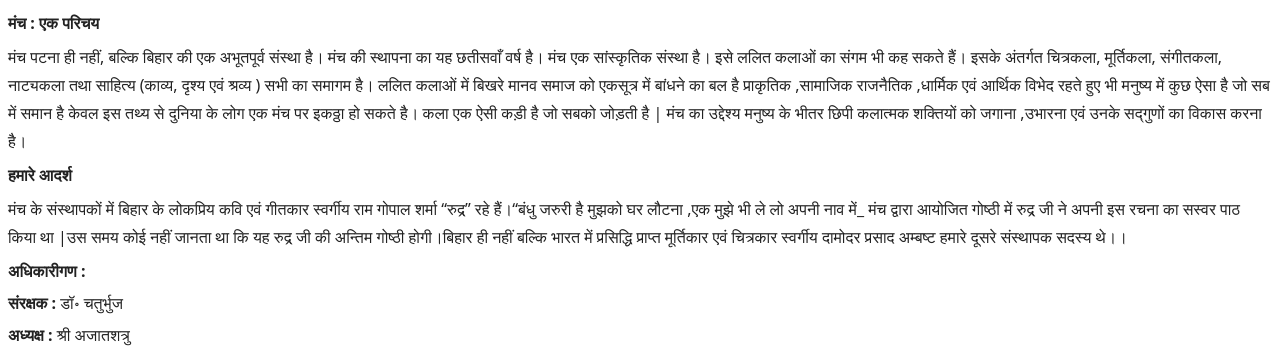
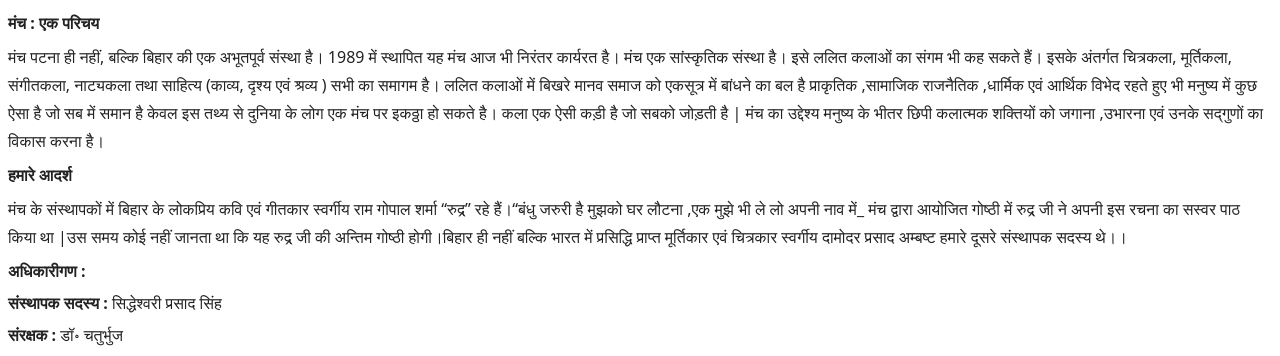
Before and after one commit to webhouseraj-netizen/daimond_demo_ui, a React (Vite) app: page /manch in a window 1280 px wide. Shown: the part 265-621 px from the top of the page. Built offline with nearby package versions, Linux system fonts and the light colour scheme; no server answers; the HTML template or start-up script is replaced by a standard one.

Commit message:
logo change

```diff
--- a/src/Component/Footer.jsx
+++ b/src/Component/Footer.jsx
@@ -12,29 +12,6 @@ import { useEffect, useState } from "react";
 import axios from "axios";
 
 export default function Footer() {
-  // const location = useLocation();
-
-  // Default numbers
-  // let phoneNumbers = [{ number: "9234667396" }, { number: "7903595077" }];
-  // let Email = [{ email: "diamondads90@gmail.com" }];
-
-  // if (location.pathname === "/manch") {
-  //   Email = [{ email: "munch@gmail.com" }];
-
-  //   console.log(Email);
-  // } else if (location.pathname === "/kinder-garten") {
-  //   Email = [{ email: "info@kgpsbakhri.com" }];
-  // }
-
-  // // Change based on route
-  // if (location.pathname === "/manch") {
-  //   phoneNumbers = [{ number: "9234667396" }];
-  // } else if (location.pathname === "/kinder-garten") {
-  //   phoneNumbers = [{ number: "9234667396" }];
-  // }
-
-
-
 
 
   const location = useLocation();
@@ -48,8 +25,10 @@ export default function Footer() {
         if (location.pathname === "/manch") page = "manch";
         else if (location.pathname === "/kinder-garten") page = "kinder-garten";
 
-        const res = await axios.get(`https://daimondads-backend.onrender.com/api/getfooter/${page}`);
-        console.log("footer",res);
+        const res = await axios.get(
+          `https://daimondads-backend.onrender.com/api/getfooter/${page}`
+        );
+        console.log("footer", res);
 
         setContact(res.data.data);
       } catch (err) {
@@ -62,19 +41,19 @@ export default function Footer() {
 
   if (!contact) return <div>Loading...</div>;
 
-
-
   return (
     <>
       <footer className="bg-gradient-to-r from-purple-800 to-blue-900 text-cyan-200 py-8 px-5">
         <div className="lg:max-w-7xl mx-auto grid md:grid-cols-2   lg:grid-cols-[300px_repeat(3,1fr)] gap-12">
           {/* Logo & About */}
           <div className="min-w-[220px]">
-            <img
-              src={image}
-              alt="diamond adsLogo"
-              className="h-10 mb-3 text-cyan-200 bg-white"
-            />
+            <Link to="/" className="bg-[#ffffff] text-white">
+              <img
+                src={image}
+                alt="Diamond Ads Logo"
+                className="h-[80px] w-[170px] text-white object-contain"
+              />
+            </Link>
             <p className="mb-4 text-[19px]">
               Since its inception in 1990, Diamond Ads has been at the forefront
               of the advertising industry, pioneering innovative strategies and
@@ -209,7 +188,10 @@ export default function Footer() {
             </h3>
             <ul className="space-y-3">
               <li className="flex gap-2 items-center">
-                <MdLocationOn  size={28} className="text-cyan-400 cursor-pointer text-3xl md:text-[5rem]" />
+                <MdLocationOn
+                  size={28}
+                  className="text-cyan-400 cursor-pointer text-3xl md:text-[5rem]"
+                />
                 <span className="text-[20px]">{contact?.address}</span>
               </li>
 
--- a/src/Component/ManchProfile.jsx
+++ b/src/Component/ManchProfile.jsx
@@ -1,16 +1,12 @@
 import manchLogo from "../assets/manch.png"; // path apne project ke hisaab se set karein
 import MunchGallery from "./Cards/MunchGallery";
 
-
-
-
 export default function ManchProfile() {
-
   const sections = [
     {
       title: "मंच : एक परिचय",
       content:
-      "मंच पटना ही नहीं, बल्कि बिहार की एक अभूतपूर्व  संस्था है। मंच की स्थापना का यह छतीसवाँ  वर्ष है। मंच एक सांस्कृतिक संस्था है। इसे ललित कलाओं का संगम भी कह सकते हैं। इसके अंतर्गत चित्रकला, मूर्तिकला, संगीतकला, नाट्यकला तथा साहित्य (काव्य, दृश्य एवं श्रव्य ) सभी  का समागम  है। ललित  कलाओं  में बिखरे  मानव समाज को एकसूत्र  में  बांधने  का बल है प्राकृतिक ,सामाजिक राजनैतिक ,धार्मिक एवं आर्थिक  विभेद  रहते हुए  भी मनुष्य में कुछ ऐसा  है जो सब  में समान  है  केवल इस  तथ्य  से दुनिया के लोग एक मंच पर इकठ्ठा  हो सकते है। कला एक ऐसी कड़ी  है जो सबको जोड़ती  है | मंच का उद्देश्य  मनुष्य के भीतर छिपी  कलात्मक  शक्तियों  को  जगाना ,उभारना एवं उनके सद्गुणों  का विकास  करना है। ",
+        "मंच पटना ही नहीं, बल्कि बिहार की एक अभूतपूर्व  संस्था है। 1989 में स्थापित यह मंच आज भी निरंतर कार्यरत है। मंच एक सांस्कृतिक संस्था है। इसे ललित कलाओं का संगम भी कह सकते हैं। इसके अंतर्गत चित्रकला, मूर्तिकला, संगीतकला, नाट्यकला तथा साहित्य (काव्य, दृश्य एवं श्रव्य ) सभी  का समागम  है। ललित  कलाओं  में बिखरे  मानव समाज को एकसूत्र  में  बांधने  का बल है प्राकृतिक ,सामाजिक राजनैतिक ,धार्मिक एवं आर्थिक  विभेद  रहते हुए  भी मनुष्य में कुछ ऐसा  है जो सब  में समान  है  केवल इस  तथ्य  से दुनिया के लोग एक मंच पर इकठ्ठा  हो सकते है। कला एक ऐसी कड़ी  है जो सबको जोड़ती  है | मंच का उद्देश्य  मनुष्य के भीतर छिपी  कलात्मक  शक्तियों  को  जगाना ,उभारना एवं उनके सद्गुणों  का विकास  करना है। ",
     },
     {
       title: "हमारे आदर्श",
@@ -19,11 +15,11 @@ const sections = [
     },
     {
       title: "अधिकारीगण :",
-
     },
   ];
 
   const roles = [
+    { label: "संस्थापक सदस्य :", name: "सिद्धेश्वरी प्रसाद सिंह" },
     { label: "संरक्षक :", name: "डॉ॰ चतुर्भुज" },
     { label: "अध्यक्ष :", name: "श्री अजातशत्रु " },
     { label: "सचिव :", name: "श्री उमाशंकर प्रसाद वर्मा" },
@@ -43,7 +39,7 @@ const editors = [
     "श्री रंजीव रंजन",
     "श्रीमती सुजाता बाजपेयी",
     "श्रीमती रश्मि सिन्हा",
-  "श्री राजेन्द्र कुमार सिन्हा"
+    "श्री राजेन्द्र कुमार सिन्हा",
   ];
 
   // const collaborators = [
@@ -53,7 +49,6 @@ const editors = [
   //   "टाइम्स ऑफ इंडिया",
   //   "सुपरयूथ ग्रुप ऑफ कंपनी",
   // ];
-
 
   return (
     <div>
@@ -100,7 +95,7 @@ const editors = [
         </div>
       </section>
       <div className="min-h-[auto] bg-amber-500">
-       <MunchGallery/>
+        <MunchGallery />
       </div>
     </div>
   );
```
Lines whose indentation alone changed are shown as unchanged.
